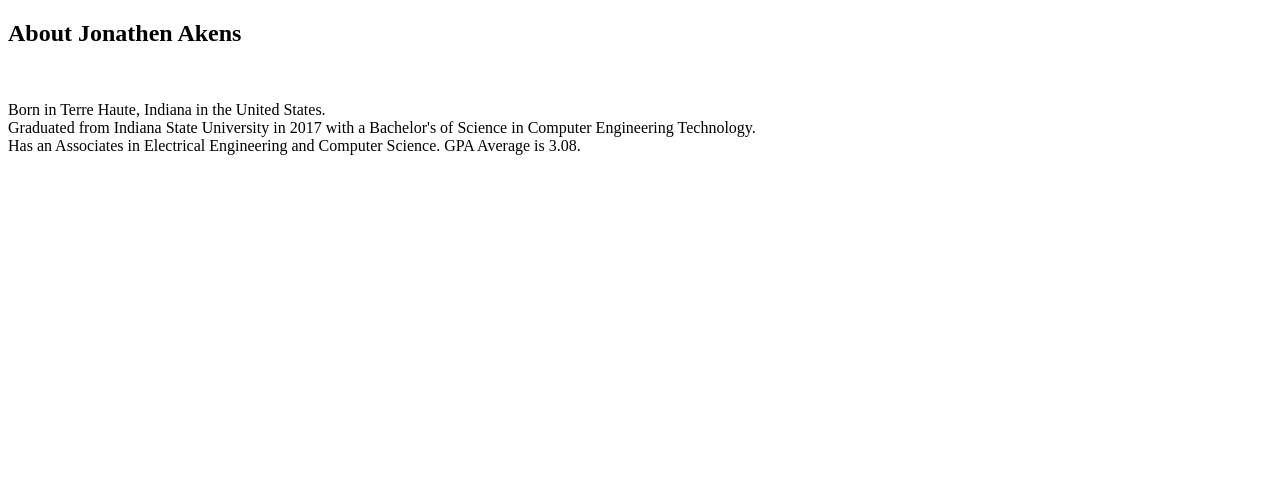
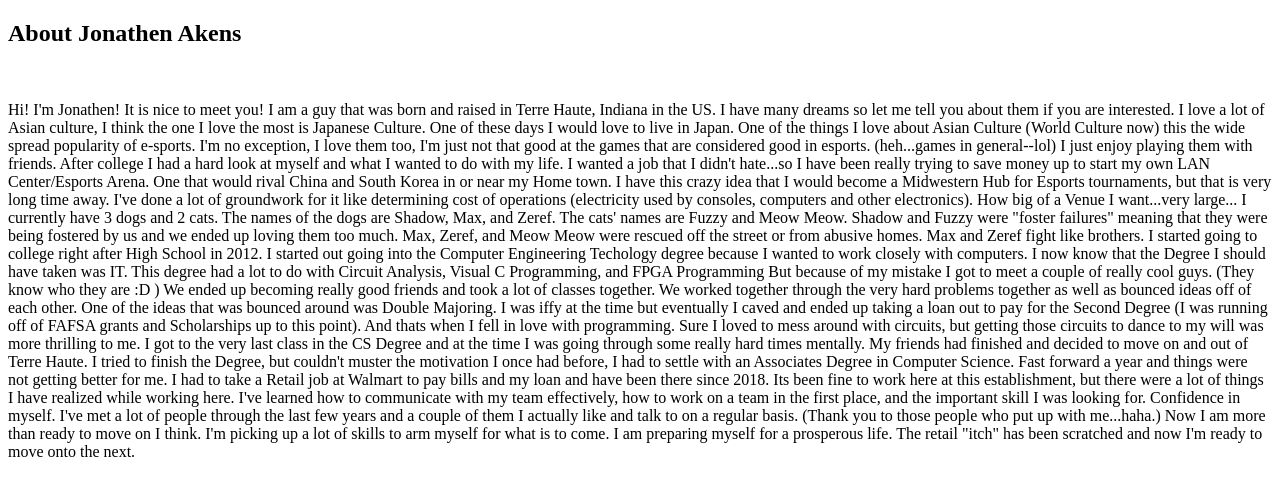
Before and after one commit to jakens1/jakens1.github.io, a plain HTML site: page about-me.html in a window 1280 px wide. Drawn offline with Linux system fonts and the light colour scheme.

Commit message:
Updates
Updated about me to have some information about me, and updated a link in the resume page.

```diff
--- a/about-me.html
+++ b/about-me.html
@@ -9,9 +9,28 @@
 <body>
     <h2>About Jonathen Akens</h2><br>
     <p>
-        Born in Terre Haute, Indiana in the United States.<br>
-        Graduated from Indiana State University in 2017 with a Bachelor's of Science in Computer Engineering Technology.<br>
-        Has an Associates in Electrical Engineering and Computer Science. GPA Average is 3.08.<br>
+       Hi! I'm Jonathen! It is nice to meet you! I am a guy that was born and raised in Terre Haute, Indiana in the US.
+       I have many dreams so let me tell you about them if you are interested.
+       I love a lot of Asian culture, I think the one I love the most is Japanese Culture. One of these days I would love to live in Japan.
+       One of the things I love about Asian Culture (World Culture now) this the wide spread popularity of e-sports.
+       I'm no exception, I love them too, I'm just not that good at the games that are considered good in esports. (heh...games in general--lol) I just enjoy playing them with friends.
+       After college I had a hard look at myself and what I wanted to do with my life. I wanted a job that I didn't hate...so I have been really trying to save money up to start my own LAN Center/Esports Arena.
+       One that would rival China and South Korea in or near my Home town. I have this crazy idea that I would become a Midwestern Hub for Esports tournaments, but that is very long time away.
+       I've done a lot of groundwork for it like determining cost of operations (electricity used by consoles, computers and other electronics). How big of a Venue I want...very large...
+       I currently have 3 dogs and 2 cats. The names of the dogs are Shadow, Max, and Zeref. The cats' names are Fuzzy and Meow Meow. Shadow and Fuzzy were "foster failures" meaning that they were being fostered by us and we ended up loving them too much.
+       Max, Zeref, and Meow Meow were rescued off the street or from abusive homes. Max and Zeref fight like brothers.
+       I started going to college right after High School in 2012.
+       I started out going into the Computer Engineering Techology degree because I wanted to work closely with computers. I now know that the Degree I should have taken was IT.
+       This degree had a lot to do with Circuit Analysis, Visual C Programming, and FPGA Programming
+       But because of my mistake I got to meet a couple of really cool guys. (They know who they are :D )
+       We ended up becoming really good friends and took a lot of classes together. We worked together through the very hard problems together as well as bounced ideas off of each other.
+       One of the ideas that was bounced around was Double Majoring. I was iffy at the time but eventually I caved and ended up taking a loan out to pay for the Second Degree (I was running off of FAFSA grants and Scholarships up to this point).
+       And thats when I fell in love with programming. Sure I loved to mess around with circuits, but getting those circuits to dance to my will was more thrilling to me.
+       I got to the very last class in the CS Degree and at the time I was going through some really hard times mentally. My friends had finished and decided to move on and out of Terre Haute. I tried to finish the Degree, but couldn't muster the motivation I once had before, I had to settle with an Associates Degree in Computer Science.
+       Fast forward a year and things were not getting better for me. I had to take a Retail job at Walmart to pay bills and my loan and have been there since 2018.
+       Its been fine to work here at this establishment, but there were a lot of things I have realized while working here. I've learned how to communicate with my team effectively, how to work on a team in the first place, and the important skill I was looking for. Confidence in myself.
+       I've met a lot of people through the last few years and a couple of them I actually like and talk to on a regular basis. (Thank you to those people who put up with me...haha.)
+       Now I am more than ready to move on I think. I'm picking up a lot of skills to arm myself for what is to come. I am preparing myself for a prosperous life. The retail "itch" has been scratched and now I'm ready to move onto the next.
 
     </p>
 </body>
```
Also changed, not shown: resume.html (+1 -1 lines).
